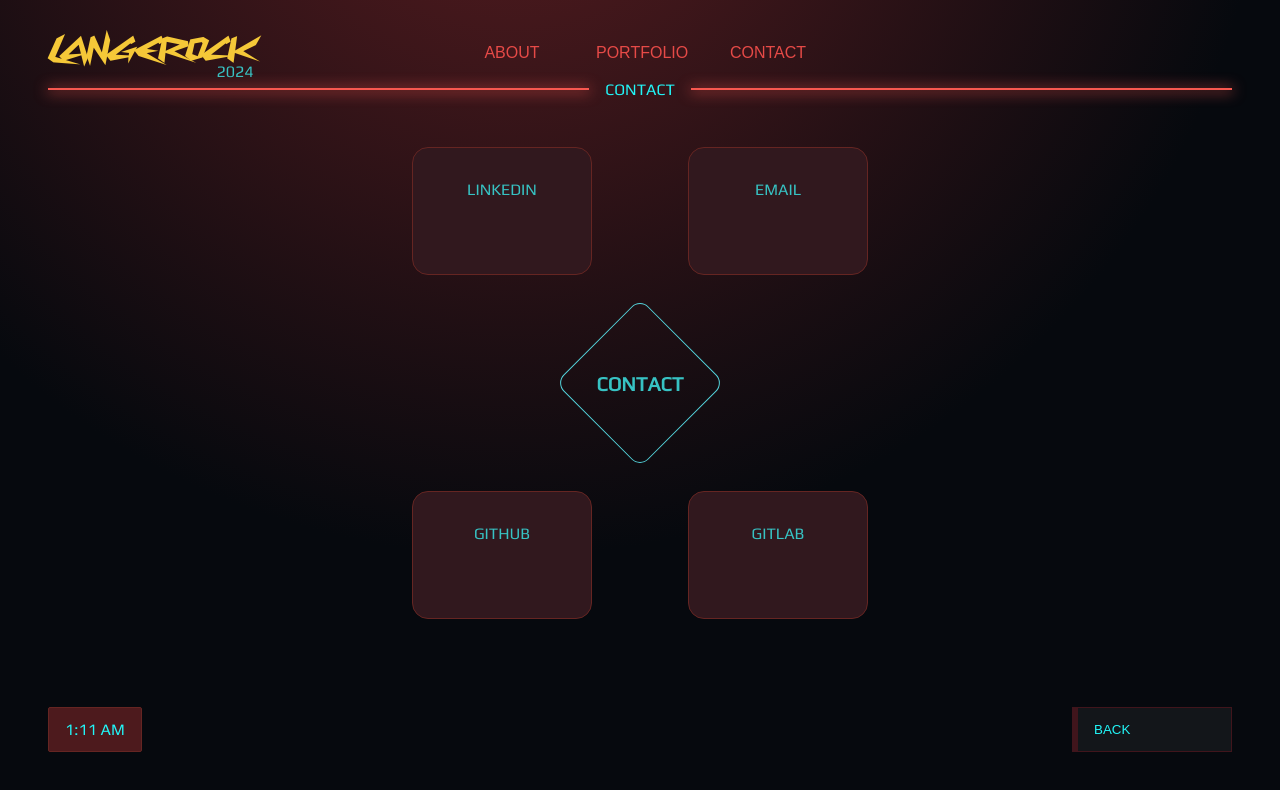
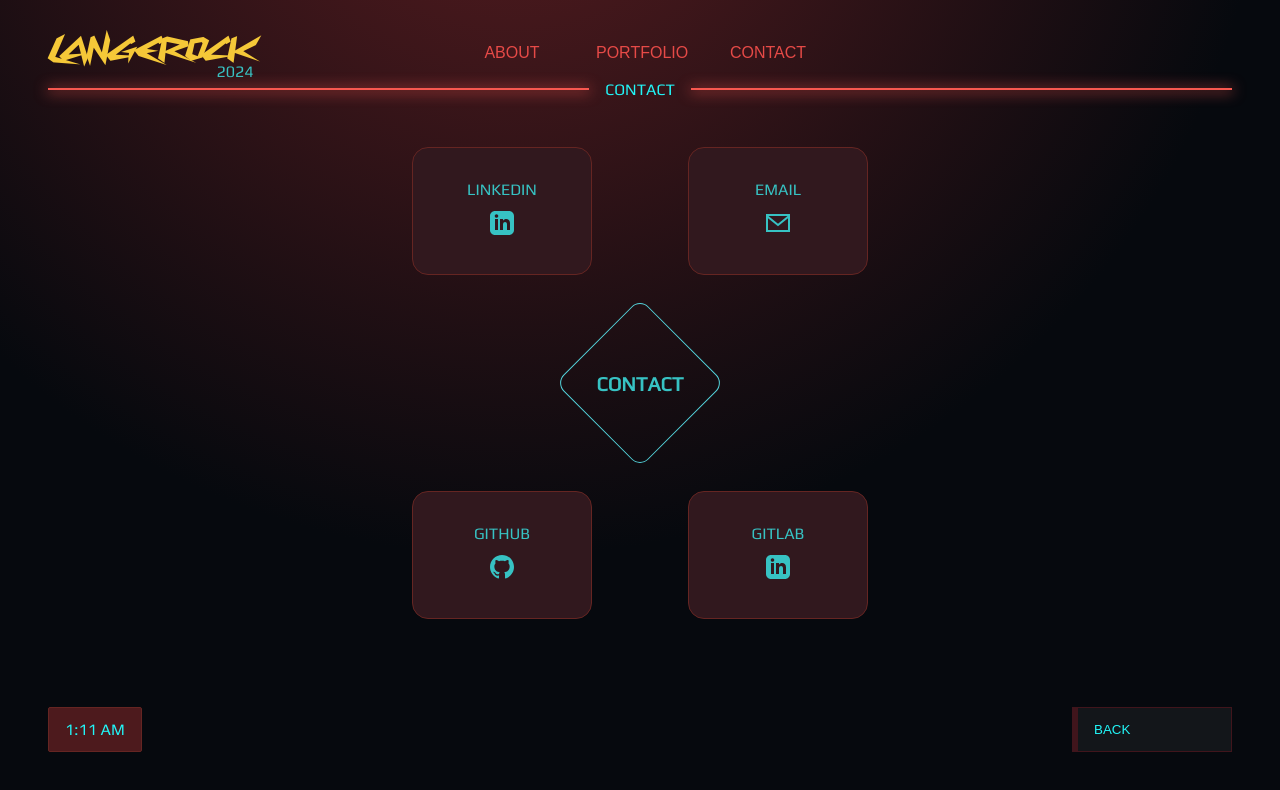
Before and after one commit to ReeceLangerock/cyberportfolio2024, a Next.js app: page / in a window 1280 px wide. Both pictures are taken after a click on the button "CONTACT". Shown: the top 790 px of the page. Built offline with nearby package versions, Linux system fonts and the light colour scheme; some icons are missing.

Commit message:
add icons

```diff
--- /dev/null
+++ b/src/icons/brandIcons.tsx
@@ -0,0 +1,34 @@
+export const LinkedIn = () => (
+  <svg
+    xmlns="http://www.w3.org/2000/svg"
+    width="24"
+    height="24"
+    viewBox="0 0 24 24"
+  >
+    <path d="M19 0h-14c-2.761 0-5 2.239-5 5v14c0 2.761 2.239 5 5 5h14c2.762 0 5-2.239 5-5v-14c0-2.761-2.238-5-5-5zm-11 19h-3v-11h3v11zm-1.5-12.268c-.966 0-1.75-.79-1.75-1.764s.784-1.764 1.75-1.764 1.75.79 1.75 1.764-.783 1.764-1.75 1.764zm13.5 12.268h-3v-5.604c0-3.368-4-3.113-4 0v5.604h-3v-11h3v1.765c1.396-2.586 7-2.777 7 2.476v6.759z" />
+  </svg>
+);
+
+export const Email = () => (
+  <svg
+    xmlns="http://www.w3.org/2000/svg"
+    width="24"
+    height="24"
+    viewBox="0 0 24 24"
+  >
+    <path d="M0 3v18h24v-18h-24zm21.518 2l-9.518 7.713-9.518-7.713h19.036zm-19.518 14v-11.817l10 8.104 10-8.104v11.817h-20z" />
+  </svg>
+);
+
+export const GitHub = () => (
+  <svg
+    xmlns="http://www.w3.org/2000/svg"
+    width="24"
+    height="24"
+    viewBox="0 0 24 24"
+  >
+    <path d="M12 0c-6.626 0-12 5.373-12 12 0 5.302 3.438 9.8 8.207 11.387.599.111.793-.261.793-.577v-2.234c-3.338.726-4.033-1.416-4.033-1.416-.546-1.387-1.333-1.756-1.333-1.756-1.089-.745.083-.729.083-.729 1.205.084 1.839 1.237 1.839 1.237 1.07 1.834 2.807 1.304 3.492.997.107-.775.418-1.305.762-1.604-2.665-.305-5.467-1.334-5.467-5.931 0-1.311.469-2.381 1.236-3.221-.124-.303-.535-1.524.117-3.176 0 0 1.008-.322 3.301 1.23.957-.266 1.983-.399 3.003-.404 1.02.005 2.047.138 3.006.404 2.291-1.552 3.297-1.23 3.297-1.23.653 1.653.242 2.874.118 3.176.77.84 1.235 1.911 1.235 3.221 0 4.609-2.807 5.624-5.479 5.921.43.372.823 1.102.823 2.222v3.293c0 .319.192.694.801.576 4.765-1.589 8.199-6.086 8.199-11.386 0-6.627-5.373-12-12-12z" />
+  </svg>
+);
+
+// export const GitLab = () => (
```
